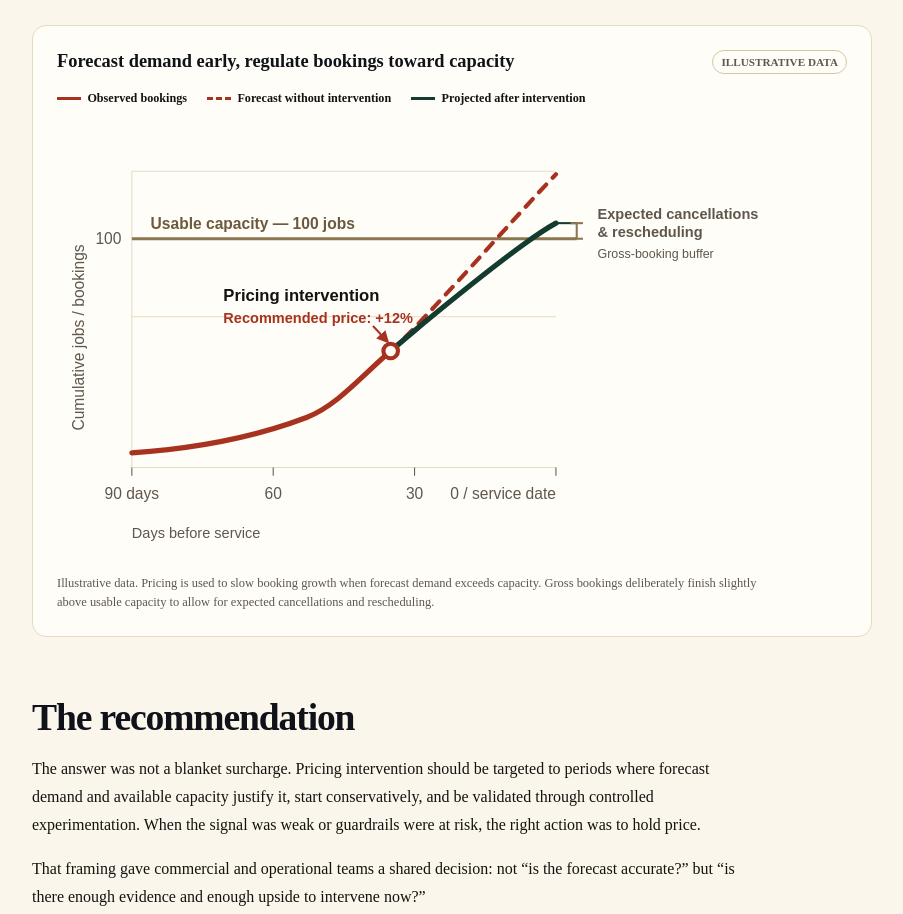
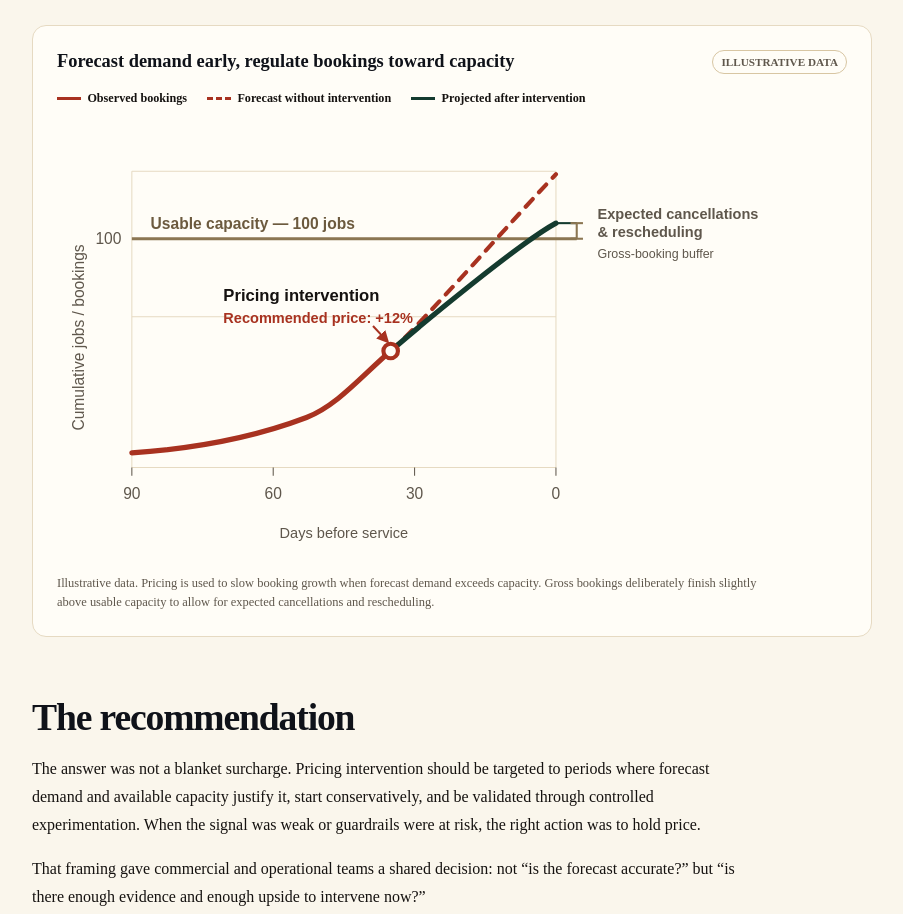
Before and after one commit to ShahnurIslam/shan-astro, an Astro site: page /work/marketplace-pricing-demand-forecasting in a window 1280 px wide. Shown: the part 1536-2450 px from the top of the page, without its empty margins (88-991 px from the left). Built offline with nearby package versions, Linux system fonts and the light colour scheme; Astro itself is replaced by a stand-in of ours.

Commit message:
Tidy pricing chart axes

```diff
--- a/src/pages/work/marketplace-pricing-demand-forecasting.astro
+++ b/src/pages/work/marketplace-pricing-demand-forecasting.astro
@@ -66,6 +66,7 @@ import CaseStudy from '../../layouts/CaseStudy.astro';
 					<line x1="72" y1="195" x2="480" y2="195" />
 					<line x1="72" y1="340" x2="480" y2="340" />
 					<line x1="72" y1="55" x2="72" y2="340" />
+					<line x1="480" y1="55" x2="480" y2="340" />
 				</g>
 				<g stroke="#5f574c" stroke-width="1">
 					<line x1="72" y1="340" x2="72" y2="348" />
@@ -76,10 +77,10 @@ import CaseStudy from '../../layouts/CaseStudy.astro';
 				<line x1="72" y1="120" x2="500" y2="120" stroke="#8b7652" stroke-width="3" />
 				<g class="pricing-chart__axis" fill="#5f574c" font-family="Atkinson, sans-serif" font-size="15">
 					<text x="62" y="125" text-anchor="end">100</text>
-					<text x="72" y="370" text-anchor="middle">90 days</text>
+					<text x="72" y="370" text-anchor="middle">90</text>
 					<text x="208" y="370" text-anchor="middle">60</text>
 					<text x="344" y="370" text-anchor="middle">30</text>
-					<text x="480" y="370" text-anchor="end">0 / service date</text>
+					<text x="480" y="370" text-anchor="middle">0</text>
 					<text x="26" y="215" text-anchor="middle" transform="rotate(-90 26 215)">Cumulative jobs / bookings</text>
 					<text x="90" y="111" fill="#6c5a3e" font-weight="700">Usable capacity — 100 jobs</text>
 				</g>
@@ -103,7 +104,7 @@ import CaseStudy from '../../layouts/CaseStudy.astro';
 					<text class="pricing-buffer__label" x="520" y="118">&amp; rescheduling</text>
 					<text class="pricing-buffer__caption" x="520" y="139" font-size="12" font-weight="400">Gross-booking buffer</text>
 				</g>
-				<text x="72" y="408" fill="#5f574c" font-family="Atkinson, sans-serif" font-size="14">Days before service</text>
+				<text x="276" y="408" text-anchor="middle" fill="#5f574c" font-family="Atkinson, sans-serif" font-size="14">Days before service</text>
 			</svg>
 			<figcaption>
 				Illustrative data. Pricing is used to slow booking growth when forecast demand exceeds capacity. Gross bookings deliberately finish slightly above usable capacity to allow for expected cancellations and rescheduling.
```
